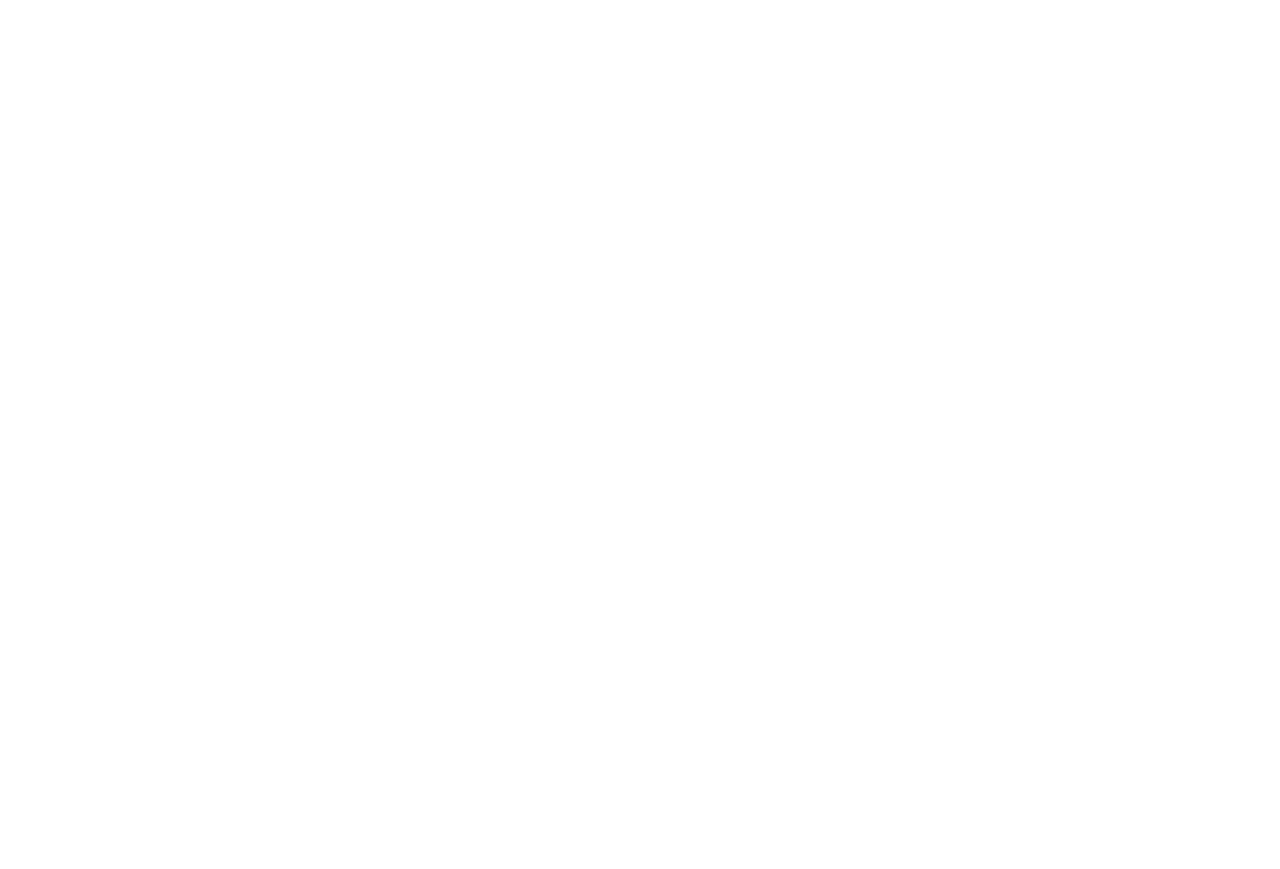
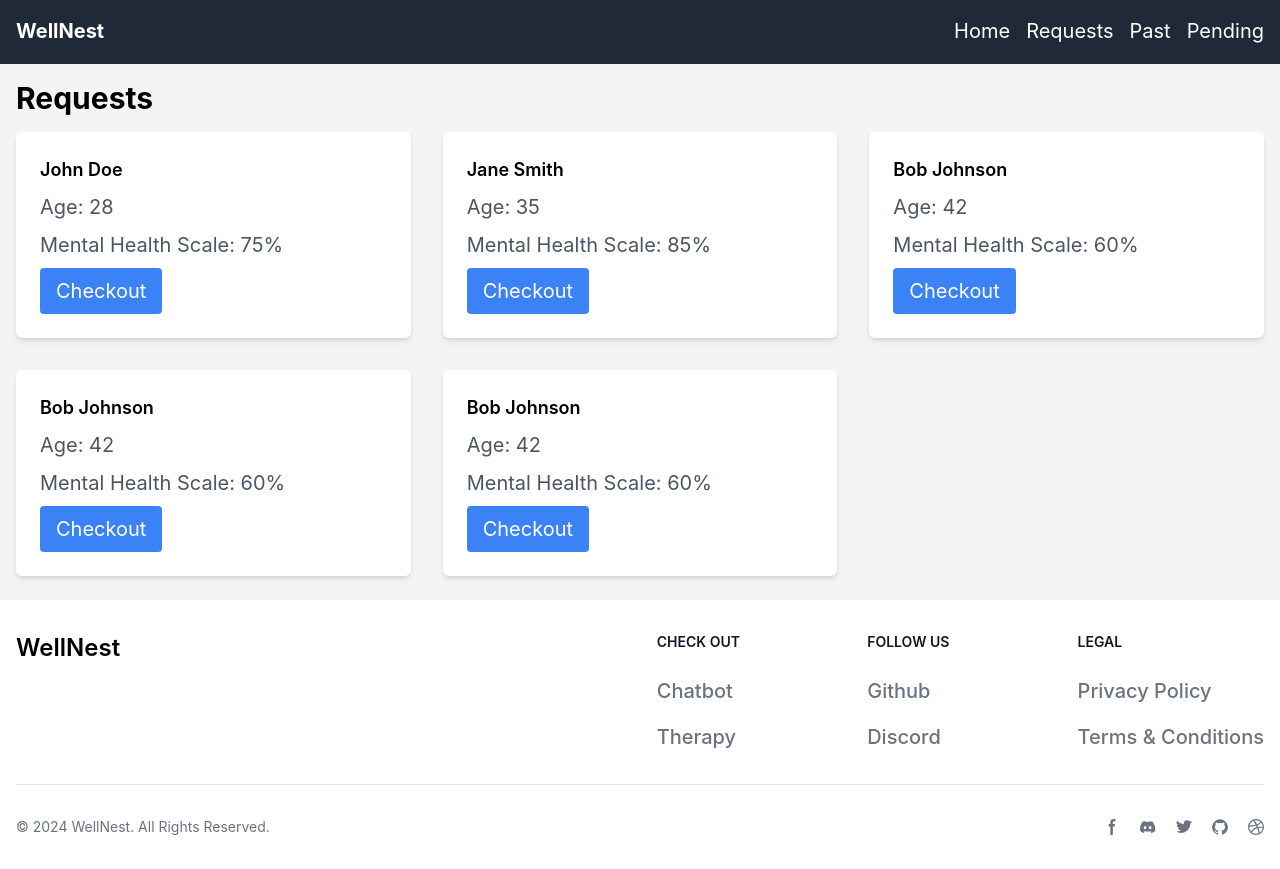
Before and after one commit to Deval1807/Mental-Health-Support, a React (Create React App) app: page /therapistRequest in a window 1280 px wide. Before the commit this address had no page. Before the commit the page ends 800 px from the top, so only its background shows below. Built offline with nearby package versions, Linux system fonts and the light colour scheme; the HTML template or start-up script is replaced by a standard one.

Commit message:
feat: therapist home and therapist req

```diff
--- a/src/App.js
+++ b/src/App.js
@@ -6,6 +6,7 @@
 import TherapistHomePage from './pages/TherapistHome';
 import JournalEntry from './pages/JournalEntry';
 import TherapistDetail from './pages/TherapistDetail';
+import TherapistRequest from './pages/TherapistRequest';
 import Questionnaire from './pages/QuestionnaireBotPage';
 
 function App() {
@@ -16,6 +17,7 @@
       <Route path='/therapist' element={<TherapistHomePage />}></Route>
       <Route path='/journal' element={<JournalEntry />}></Route>
       <Route path='/therapistDetail' element={<TherapistDetail />}></Route>
+      <Route path='/therapistRequest' element={<TherapistRequest />}></Route>
       <Route path='/Questionnaire' element={<Questionnaire />}></Route>
     </Routes>
   );
--- a/src/components/footer.js
+++ b/src/components/footer.js
@@ -4,8 +4,8 @@
   return (
 
 
-<footer class="bg-white dark:bg-gray-900">
-    <div class="mx-auto w-full max-w-screen-xl p-4 py-6 lg:py-8">
+<footer className="bg-white dark:bg-gray-900">
+    <div className="mx-auto w-full max-w-screen-xl p-4 py-6 lg:py-8">
         <div class="md:flex md:justify-between">
           <div class="mb-6 md:mb-0">
               <a href="https://flowbite.com/" class="flex items-center">
--- /dev/null
+++ b/src/components/navbar1.js
@@ -0,0 +1,45 @@
+import React from 'react';
+import { NavLink } from "react-router-dom";
+
+const Navbar1 = () => {
+  return (
+    <nav className="bg-gray-800 p-4 fixed w-full top-0 z-50 h-16">
+      <div className="container mx-auto flex justify-between items-center">
+        <div className="text-white font-bold text-xl">WellNest</div>
+
+        <ul className="flex space-x-4">
+          <li>
+            <a href="#" className="text-white hover:text-gray-300">
+                <NavLink to="/therapist" className="nav-link">
+                    Home
+                </NavLink>
+            </a>
+          </li>
+          <li>
+            <a href="#" className="text-white hover:text-gray-300">
+                <NavLink to="/therapistRequest" className="nav-link">
+                    Requests
+                </NavLink>
+            </a>
+          </li>
+          <li>
+            <a href="#" className="text-white hover:text-gray-300">
+                <NavLink to="/past" className="nav-link">
+                    Past
+                </NavLink>
+            </a>
+          </li>
+          <li>
+            <a href="#" className="text-white hover:text-gray-300">
+                <NavLink to="/pending" className="nav-link">
+                    Pending
+                </NavLink>
+            </a>
+          </li>
+        </ul>
+      </div>
+    </nav>
+  );
+};
+
+export default Navbar1;
--- a/src/pages/TherapistHome.js
+++ b/src/pages/TherapistHome.js
@@ -1,7 +1,53 @@
-import React from 'react'
+import React from "react";
 
-export default function TherapistHomePage() {
+import Navbar1 from "../components/navbar1";
+import Footer from "../components/footer"
+
+const TherapistHome = () => {
+  const appointments = [
+    { id: 1, customerName: "John Doe", meetingTime: "2024-02-03 10:00 AM" },
+    { id: 2, customerName: "Jane Smith", meetingTime: "2024-02-03 02:30 PM" },
+    { id: 3, customerName: "Bob Johnson", meetingTime: "2024-02-04 11:15 AM" },
+    { id: 4, customerName: "John Doe", meetingTime: "2024-02-03 10:00 AM" },
+    { id: 5, customerName: "Jane Smith", meetingTime: "2024-02-03 02:30 PM" },
+    { id: 6, customerName: "Bob Johnson", meetingTime: "2024-02-04 11:15 AM" },
+    { id: 7, customerName: "John Doe", meetingTime: "2024-02-03 10:00 AM" },
+    { id: 8, customerName: "Jane Smith", meetingTime: "2024-02-03 02:30 PM" },
+    { id: 9, customerName: "Bob Johnson", meetingTime: "2024-02-04 11:15 AM" },
+    { id: 10, customerName: "John Doe", meetingTime: "2024-02-03 10:00 AM" },
+    { id: 11, customerName: "Jane Smith", meetingTime: "2024-02-03 02:30 PM" },
+    { id: 12, customerName: "Bob Johnson", meetingTime: "2024-02-04 11:15 AM" },
+  ];
+
   return (
-    <div>TherapistHomePage</div>
-  )
-}
+    <>
+      <Navbar1 />
+      <div className="bg-gray-100 mt-16 pb-3 p-4 min-h-96">
+        <div className="container mx-auto">
+          <h2 className="text-3xl font-bold mb-4">Appointments</h2>
+
+          <div className="grid grid-cols-1 md:grid-cols-2 lg:grid-cols-3 gap-8">
+            {appointments.map((appointment) => (
+              <div
+                key={appointment.id}
+                className="bg-white p-4 rounded-md shadow-md"
+              >
+                <h3 className="text-lg font-semibold mb-2">
+                  {appointment.customerName}
+                </h3>
+                <p className="text-gray-600 mb-2">{`Meeting Time: ${appointment.meetingTime}`}</p>
+                <button className="bg-blue-500 text-white px-4 py-2 rounded hover:bg-blue-700">
+                  Join
+                </button>
+              </div>
+            ))}
+          </div>
+        </div>
+      </div>
+      <div className="h-3 bg-gray-100"></div>
+      <Footer />
+    </>
+  );
+};
+
+export default TherapistHome;
--- /dev/null
+++ b/src/pages/TherapistRequest.js
@@ -0,0 +1,42 @@
+import React from 'react'
+
+import Navbar1 from "../components/navbar1";
+import Footer from "../components/footer"
+
+const TherapistRequest = () => {
+    const requests = [
+        { id: 1, customerName: 'John Doe', age: 28, mentalHealthScale: 75 },
+        { id: 2, customerName: 'Jane Smith', age: 35, mentalHealthScale: 85 },
+        { id: 3, customerName: 'Bob Johnson', age: 42, mentalHealthScale: 60 },
+        { id: 4, customerName: 'Bob Johnson', age: 42, mentalHealthScale: 60 },
+        { id: 5, customerName: 'Bob Johnson', age: 42, mentalHealthScale: 60 },
+      ];
+
+  return (
+    <>
+    <Navbar1 />
+    <div className=" bg-gray-100 mt-16 pb-3 p-4 min-h-96">
+      <div className="container mx-auto">
+        <h2 className="text-3xl font-bold mb-4">Requests</h2>
+
+        <div className="grid grid-cols-1 md:grid-cols-2 lg:grid-cols-3 gap-8">
+          {requests.map((request) => (
+            <div key={request.id} className="bg-white p-6 rounded-md shadow-md">
+              <h3 className="text-lg font-semibold mb-2">{request.customerName}</h3>
+              <p className="text-gray-600 mb-2">{`Age: ${request.age}`}</p>
+              <p className="text-gray-600 mb-2">{`Mental Health Scale: ${request.mentalHealthScale}%`}</p>
+              <button className="bg-blue-500 text-white px-4 py-2 rounded hover:bg-blue-700">
+                Checkout
+              </button>
+            </div>
+          ))}
+        </div>
+      </div>
+    </div>
+    <div className="h-3 bg-gray-100"></div>
+    <Footer className="bottom-0"/>
+    </>
+  )
+}
+
+export default TherapistRequest
```
